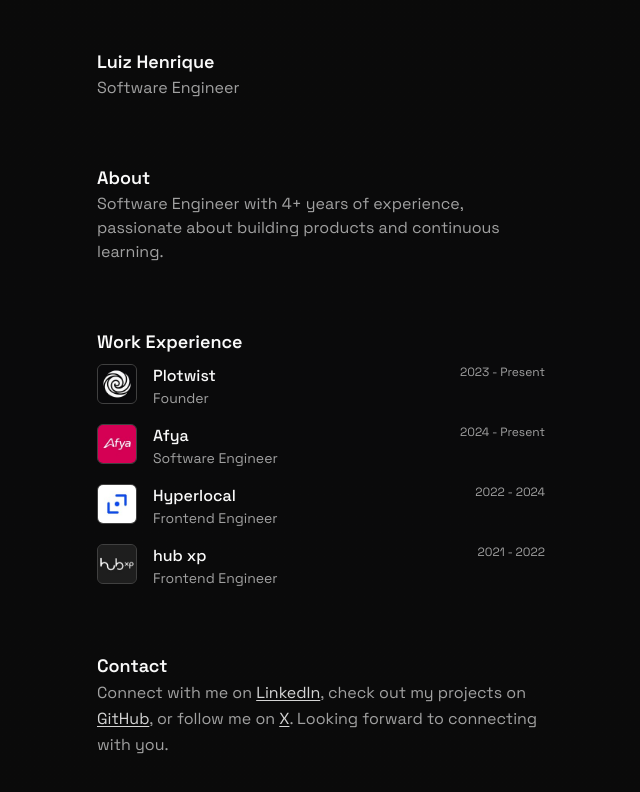
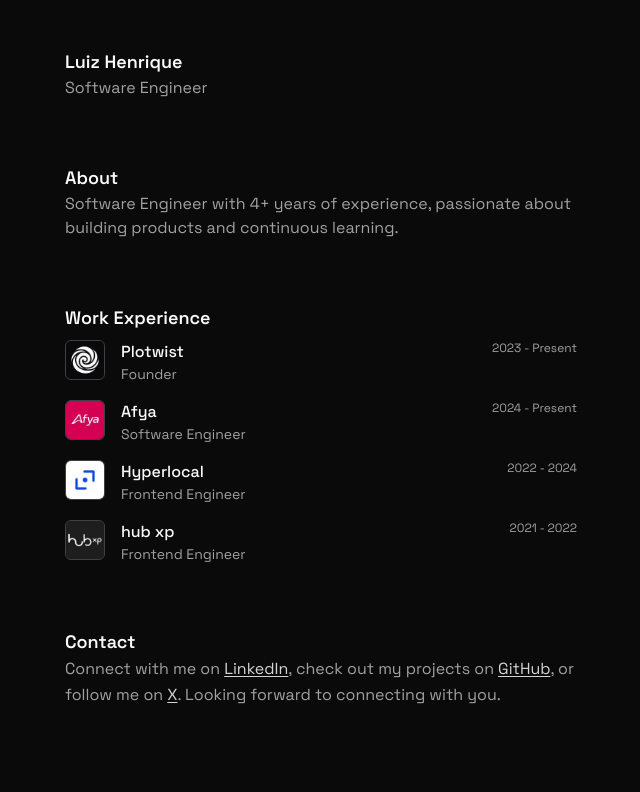
Before and after one commit to lui7henrique/web-portfolio, a Next.js app: page / in a window 1280 px wide. Shown: the top 792 px of the page, without its empty margins (319-959 px from the left). Built offline with nearby package versions, Linux system fonts and the light colour scheme.

Commit message:
feat: adjust page layout with wider max-width container

```diff
--- a/src/app/page.tsx
+++ b/src/app/page.tsx
@@ -34,7 +34,7 @@
 export default function Home() {
 	return (
 		<main className="min-h-screen py-12 px-4 flex justify-center">
-			<div className="max-w-md w-full space-y-16 mx-auto">
+			<div className="max-w-lg w-full space-y-16 mx-auto">
 				<section id="home">
 					<BlurFade delay={0.2}>
 						<h1 className="text-lg font-semibold">Luiz Henrique</h1>
```
